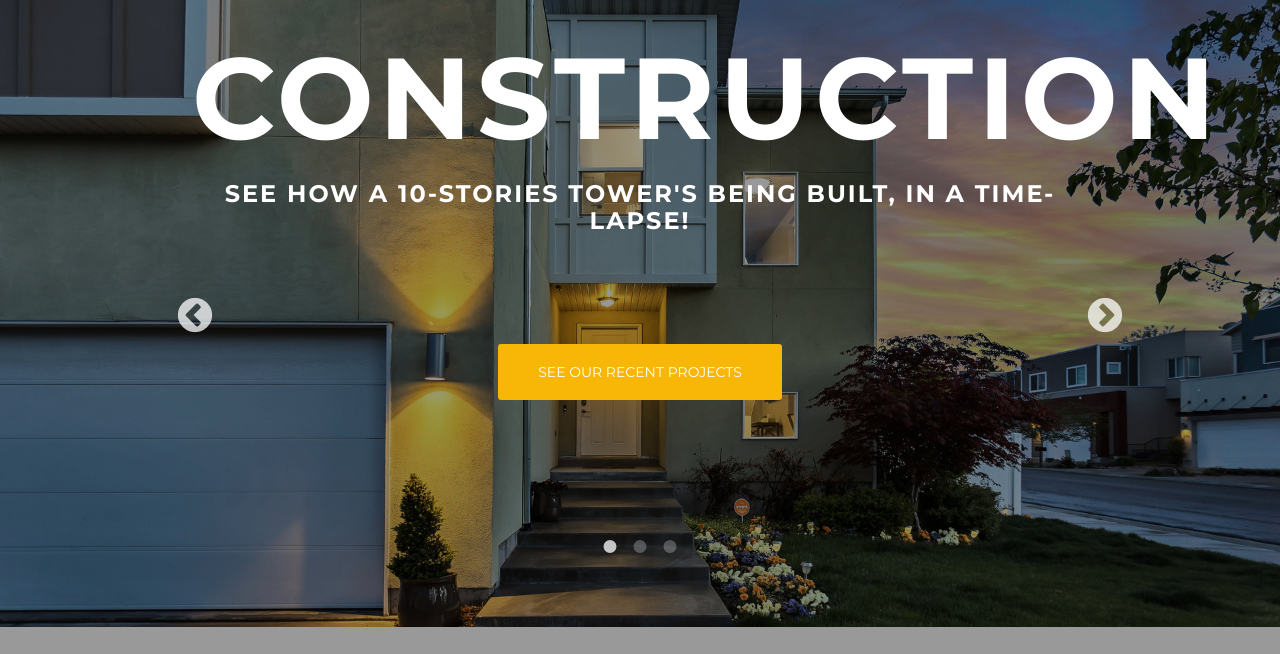
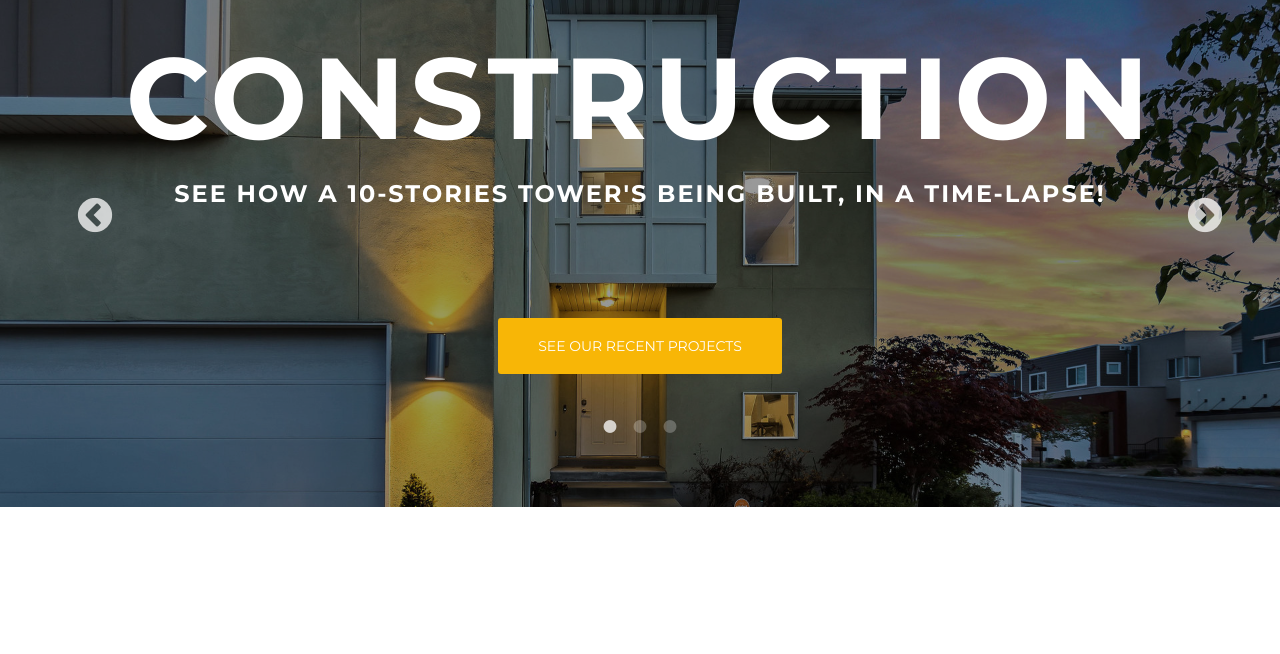
Before and after one commit to jezzicaaaaa/construction, a website: page index.html in a window 1280 px wide. Shown: the part 146-800 px from the top of the page. Drawn offline with nearby package versions, Linux system fonts and the light colour scheme.

Commit message:
a few changes on the header

```diff
--- a/scss/style.scss
+++ b/scss/style.scss
@@ -97,7 +97,7 @@ header{
 
     .slick-slider{
         .slick-prev{
-            margin-left: 200px;
+            margin-left: 100px;
             z-index: 150;
             font-size: 50px;
         }
@@ -109,11 +109,11 @@ header{
         }
 
         .slick-next{
-            margin-right: 200px;
+            margin-right: 100px;
         }
         .slick-dots{
             position: absolute;
-            bottom: 150px;
+            bottom: 70px;
             color: #FFF;
         }
         .slick-dots li button:before{
@@ -125,7 +125,7 @@ header{
             background: linear-gradient( rgba(0.4, 0, 0, 0.4), rgba(0.4, 0, 0, 0.4) );
             z-index: 555555;
             position: relative;
-            min-height: 800px;
+            min-height: 600px;
             img{
                 max-width: 100%;
                 z-index: -1;
@@ -135,10 +135,10 @@ header{
         }
     }
     .home-content{
-                    width:70%;
-            margin:auto;
-            text-align: center;
-            margin-top:10%;
+        width: auto;
+        margin:auto;
+        text-align: center;
+        margin-top:10%;
         z-index: 10;
         font-family: $font-title;
         h2{
```
Also changed, not shown: css/style.css.
